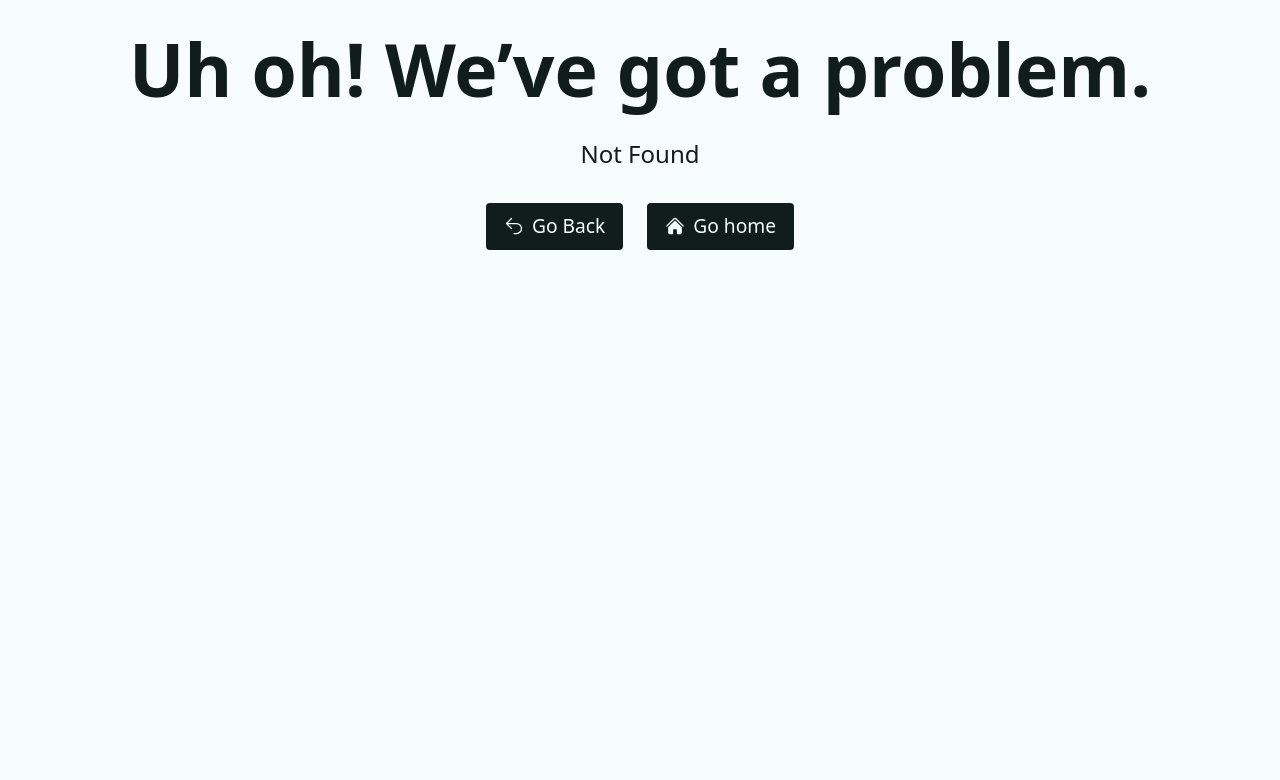
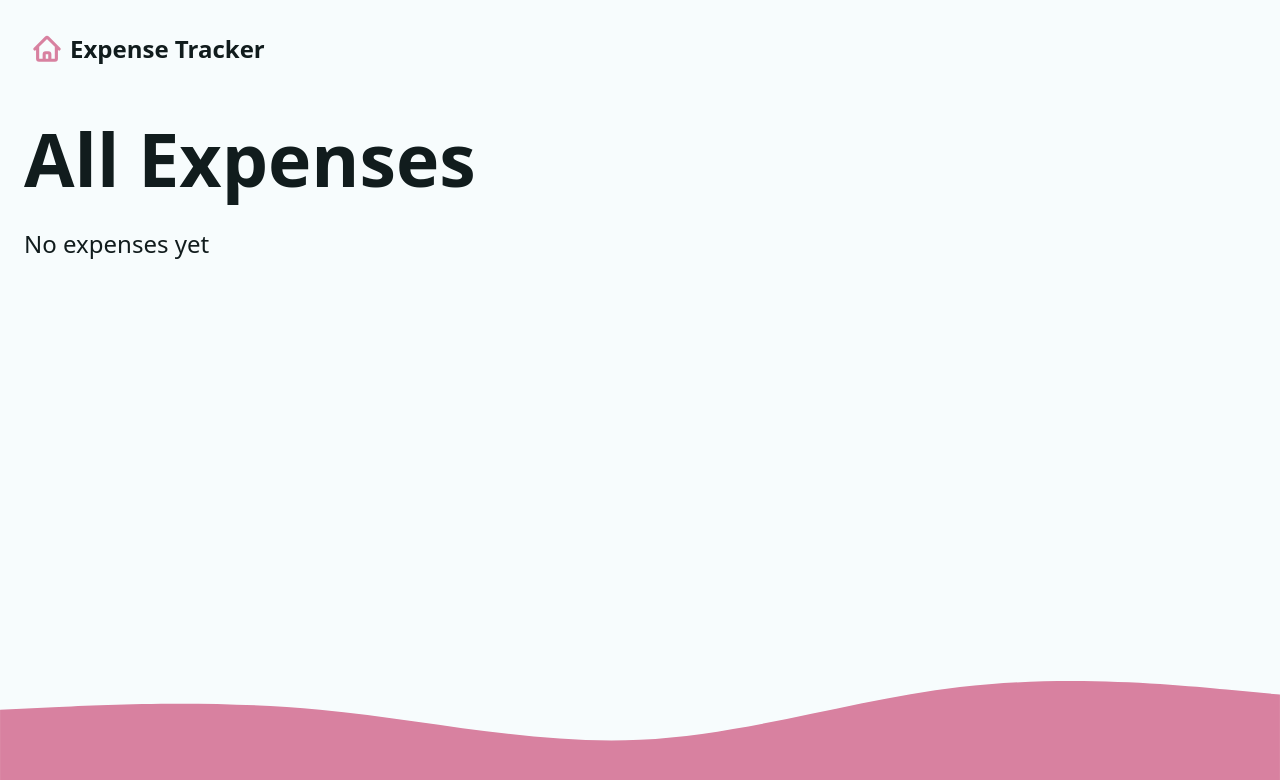
Before and after one commit to anniedavid13/expense-tracker, a React (Vite) app: page /expenses in a window 1280 px wide. Before the commit this address had no page. Shown: the top 780 px of the page. Built offline with nearby package versions, Linux system fonts and the light colour scheme.

Commit message:
added expenses page

```diff
--- a/src/App.jsx
+++ b/src/App.jsx
@@ -8,6 +8,7 @@
 import { ToastContainer } from "react-toastify";
 import Error from "./pages/Error";
 import "react-toastify/dist/ReactToastify.css";
+import ExpensesPage, { expensesLoader } from "./pages/ExpensesPage";
 const router = createBrowserRouter([
   {
     path: "/",
@@ -21,6 +22,11 @@
         loader: dashboardLoader,
         errorElement: <Error />,
         action: dashboardAction
+      },
+      {
+        path: "expenses",
+        element:<ExpensesPage />,
+        loader: expensesLoader,
       },{
         path: "logout",
         action: logoutAction
--- a/src/index.css
+++ b/src/index.css
@@ -30,12 +30,12 @@
   --lh-1-4: 1.4;
 
   /* colors */
-  --accent: 0 100% 79%;
+  --accent: 183 74% 44%;
   --bkg: 190 60% 98%;
   --text: 185 26% 9%;
-  --muted: 359 45% 57%;
-  --light: 4 100% 94%;
-  --warning: 348 100% 31%;
+  --muted: 183 8% 55%;
+  --light: 180 14% 85%;
+  --warning: 4 66% 63%;
 
   /* utils */
   --space-xs: 8px;
@@ -410,13 +410,6 @@
   place-items: start;
   width: 100%;
 }
-.text-gradient{
-    background: linear-gradient(to right, #FFD662, #F87E7B);
-    background-clip: text;
-    -webkit-background-clip: text;
-    -webkit-text-fill-color: transparent;
-}
-
 
 /* form */
 .form-wrapper {
@@ -454,11 +447,7 @@
   display: flex;
   gap: var(--space-md);
 }
-.piggybank{
-  float: right;
-  align-items: end;
-  justify-content: end;
-}
+
 @media screen and (max-width: 725px) {
   .expense-inputs {
     -ms-flex-wrap: wrap;
@@ -608,7 +597,9 @@
   padding: var(--space-xs) var(--space-sm);
   border-radius: var(--round-full);
 }
-
+.btn1{
+  color: white;
+}
 /* toast */
 .Toastify__toast-body {
   font-size: var(--fs-300);
--- a/src/pages/Dashboard.jsx
+++ b/src/pages/Dashboard.jsx
@@ -1,5 +1,5 @@
 // rrd imports
-import { useLoaderData } from "react-router-dom";
+import { Link, useLoaderData } from "react-router-dom";
 
 // library imports
 import { toast } from "react-toastify";
@@ -94,7 +94,12 @@
                       expenses && expenses.length > 0 && (
                         <div className="grid-md">
                           <h2> Recent Expenses</h2>
-                          <Table expenses={expenses.sort((a, b) => b.createdAt - a.createdAt)} />
+                          <Table expenses={expenses.sort((a, b) => b.createdAt - a.createdAt).slice(0,8)} />
+                          { expenses.length > 8 && (
+                            <Link to="expenses" className="btn btn1 btn--dark">
+                            View all expenses
+                            </Link>
+                          )}
                         </div>
                       )
                     }
--- a/src/pages/Error.jsx
+++ b/src/pages/Error.jsx
@@ -21,7 +21,7 @@
         </button>
         <Link
           to="/"
-          className="btn btn--dark"
+          className="btn btn1 btn--dark"
         >
           <HomeIcon width={20} />
           <span>Go home</span>
--- /dev/null
+++ b/src/pages/ExpensesPage.jsx
@@ -0,0 +1,29 @@
+import React from 'react'
+import { useLoaderData } from 'react-router-dom';
+import { fetchData } from '../helpers';
+import Table from '../components/Table';
+export function expensesLoader() {
+    const expenses = fetchData("expenses");
+    return { expenses }
+  }
+
+const ExpensesPage = () => {
+    const { expenses } = useLoaderData();
+  return (
+    <div className='grid-lg'>
+        <h1>All Expenses</h1>
+        {
+            expenses && expenses.length > 0 ? (
+                <div className='grid-md'>
+                    <h2>Recent Expenses{" "}
+                        <small>({expenses.length} total)</small>
+                    </h2>
+                    <Table expenses={expenses}/>
+                </div>
+            ) : <p> No expenses yet</p>
+        }
+    </div>
+  )
+}
+
+export default ExpensesPage
```
